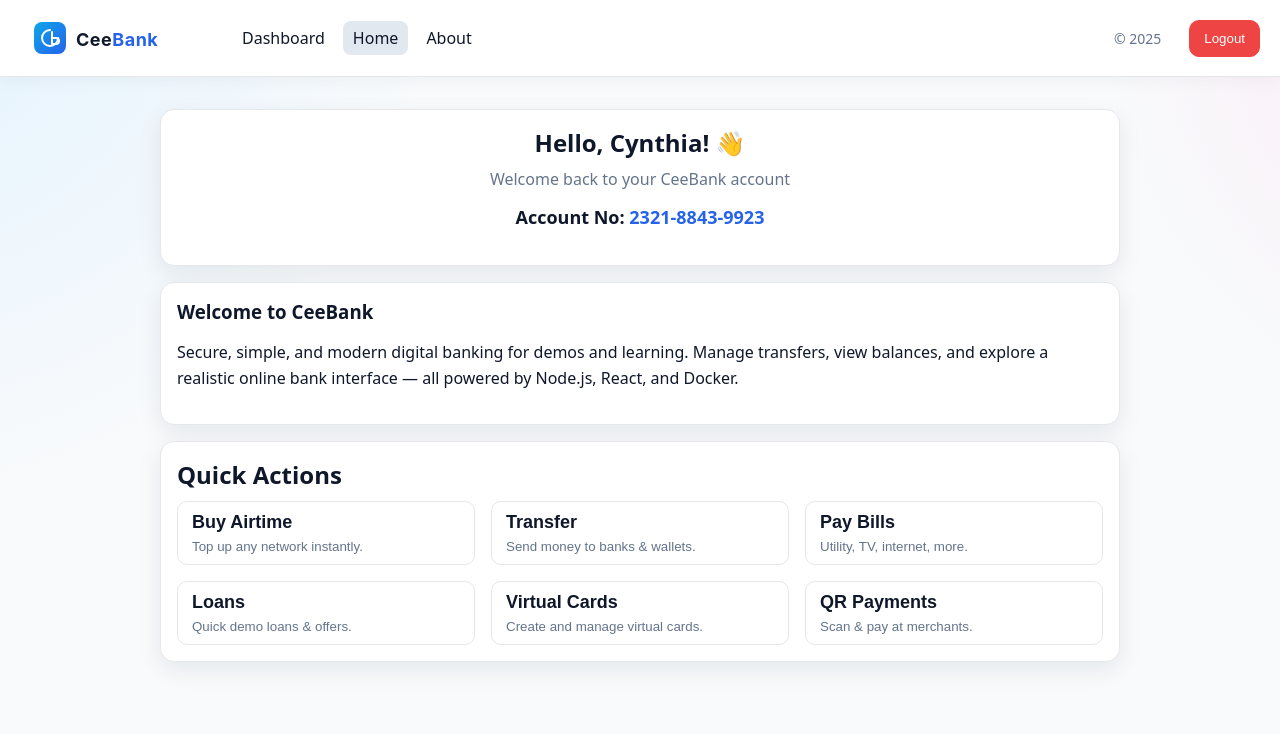
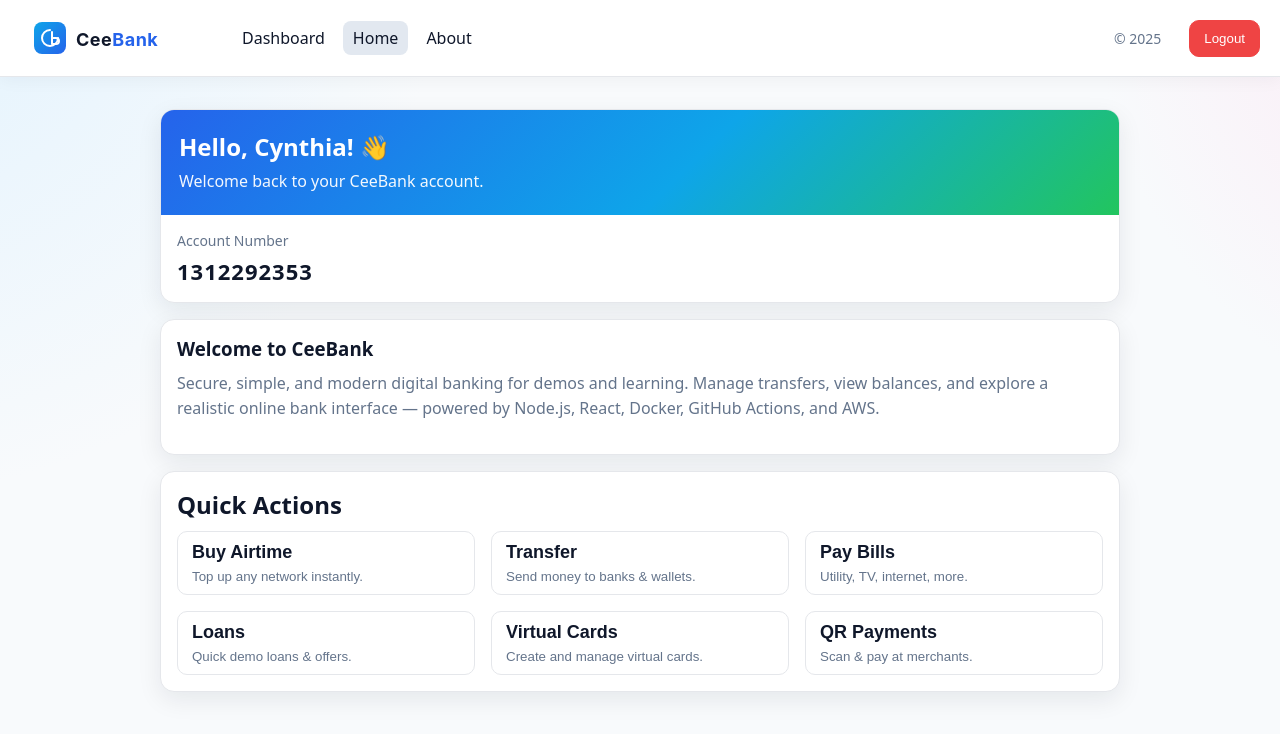
Before and after one commit to Udie-Cynthia/ceebank, a React (Vite) app in the folder client/: page / in a window 1280 px wide. Shown: the top 734 px of the page. Built offline with nearby package versions, Linux system fonts and the light colour scheme; sample sign-in values are in the browser's storage.

Commit message:
style(client): add gradient banner and refined layout to Home

```diff
--- a/client/src/components/HomePage.tsx
+++ b/client/src/components/HomePage.tsx
@@ -1,33 +1,64 @@
 // client/src/components/HomePage.tsx
-// Polished home page with greeting, account summary, and quick tiles.
+// Polished home page with greeting banner, account summary, and quick tiles.
 
 import React from "react";
 import HomeTiles from "./HomeTiles";
 
 export default function HomePage() {
-  const name = localStorage.getItem("displayName") || "Cynthia";
-  const acctNum = "2321-8843-9923"; // mock account number
+  const name =
+    (typeof window !== "undefined" &&
+      (localStorage.getItem("displayName") ||
+        sessionStorage.getItem("displayName"))) ||
+    "Cynthia";
+
+  // Deterministic 10-digit account number from email (stable per user)
+  let acctNum = "0451927466";
+  if (typeof window !== "undefined") {
+    const email = localStorage.getItem("email") || "cynthia@example.com";
+    let h = 0;
+    for (let i = 0; i < email.length; i++) h = (h * 31 + email.charCodeAt(i)) >>> 0;
+    acctNum = (h % 1_000_000_0000).toString().padStart(10, "0");
+  }
 
   return (
     <main className="grid">
-      {/* Greeting card */}
-      <section className="card" style={{ textAlign: "center" }}>
-        <h2 style={{ marginBottom: 8 }}>Hello, {name}! 👋</h2>
-        <p style={{ margin: 0 }} className="text-muted">
-          Welcome back to your CeeBank account
-        </p>
-        <p style={{ fontWeight: 600, fontSize: 18, marginTop: 10 }}>
-          Account No: <span style={{ color: "#2563eb" }}>{acctNum}</span>
-        </p>
+      {/* Greeting banner */}
+      <section
+        className="card"
+        style={{
+          padding: 0,
+          overflow: "hidden",
+        }}
+      >
+        <div
+          style={{
+            background:
+              "linear-gradient(135deg, #2563eb 0%, #0ea5e9 55%, #22c55e 100%)",
+            color: "white",
+            padding: "20px 18px",
+          }}
+        >
+          <h2 style={{ margin: 0 }}>Hello, {name}! 👋</h2>
+          <p style={{ margin: "6px 0 0 0", opacity: 0.95 }}>
+            Welcome back to your CeeBank account.
+          </p>
+        </div>
+
+        <div style={{ padding: 16 }}>
+          <div className="kicker">Account Number</div>
+          <div style={{ fontSize: 22, fontWeight: 700, letterSpacing: 1 }}>
+            {acctNum}
+          </div>
+        </div>
       </section>
 
       {/* Intro */}
       <section className="card">
         <h3 style={{ marginTop: 0 }}>Welcome to CeeBank</h3>
-        <p>
+        <p className="text-muted" style={{ marginTop: 6 }}>
           Secure, simple, and modern digital banking for demos and learning.
           Manage transfers, view balances, and explore a realistic online bank
-          interface — all powered by Node.js, React, and Docker.
+          interface — powered by Node.js, React, Docker, GitHub Actions, and AWS.
         </p>
       </section>
 
```
